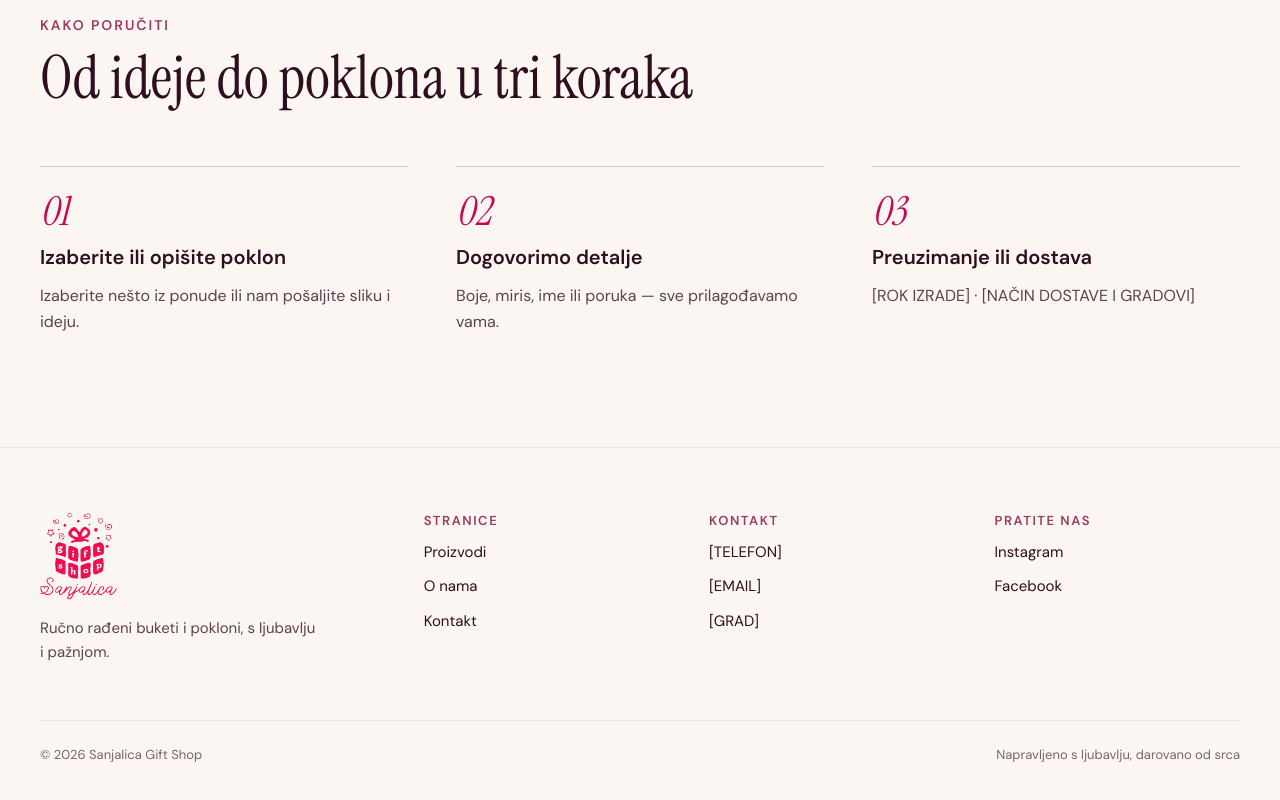
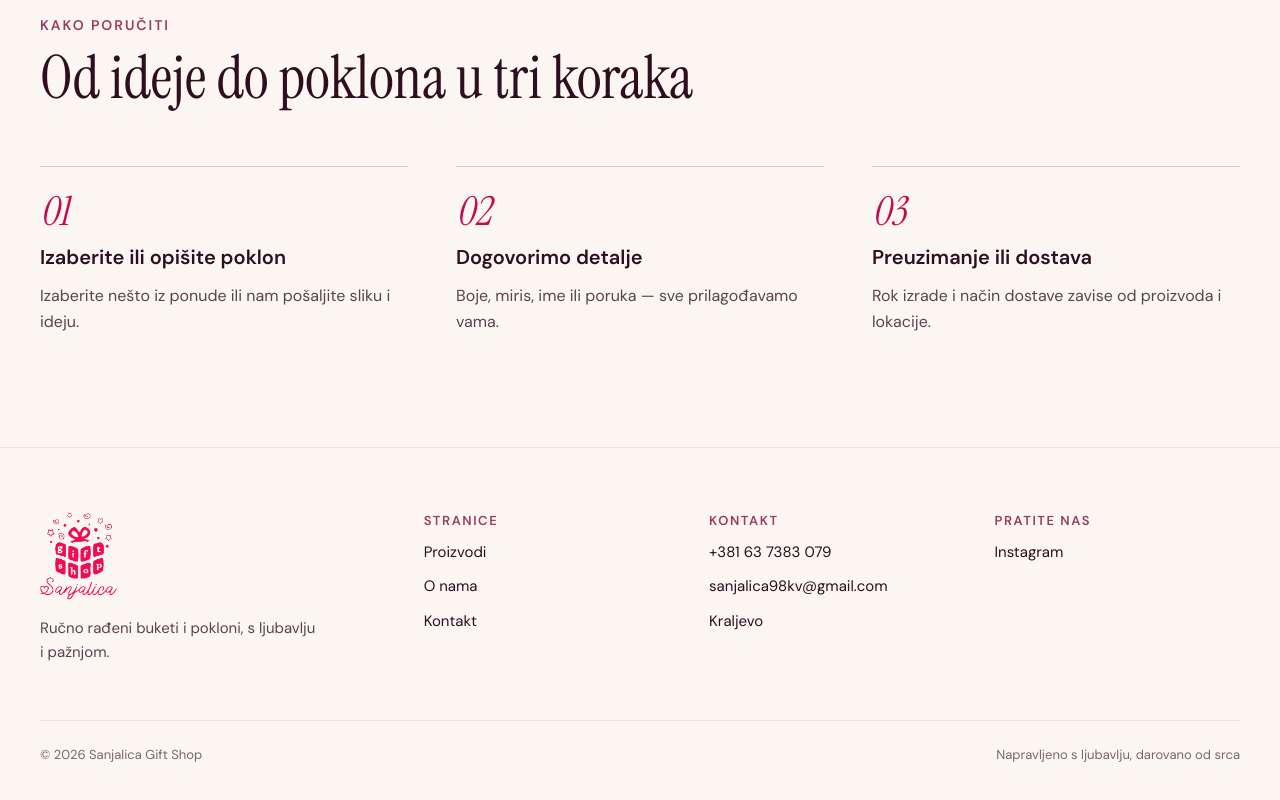
Before and after one commit to kasapinovandrej/SanjalicaWeb, a Next.js app: page /kontakt in a window 1280 px wide. Shown: the part 744-1544 px from the top of the page. Built offline with nearby package versions, Linux system fonts and the light colour scheme.

Commit message:
Commit remaining site updates
Commit remaining footer, order instructions, site data, and package changes.

```diff
--- a/components/Footer.tsx
+++ b/components/Footer.tsx
@@ -36,7 +36,10 @@ export default function Footer() {
 
           <div className="flex flex-col gap-2.5 lg:gap-3">
             <span className={headingClass}>Kontakt</span>
-            <a href={`tel:${site.phone.replace(/\s/g, "")}`} className={linkClass}>
+            <a
+              href={`tel:${site.phone.replace(/\s/g, "")}`}
+              className={linkClass}
+            >
               {site.phone}
             </a>
             <a href={`mailto:${site.email}`} className={linkClass}>
@@ -47,17 +50,24 @@ export default function Footer() {
 
           <div className="flex flex-col gap-2.5 lg:gap-3">
             <span className={headingClass}>Pratite nas</span>
-            <a href={site.instagram} className={linkClass} target="_blank" rel="noopener noreferrer">
+            <a
+              href={site.instagram}
+              className={linkClass}
+              target="_blank"
+              rel="noopener noreferrer"
+            >
               Instagram
             </a>
-            <a href={site.facebook} className={linkClass} target="_blank" rel="noopener noreferrer">
+            {/* <a href={site.facebook} className={linkClass} target="_blank" rel="noopener noreferrer">
               Facebook
-            </a>
+            </a> */}
           </div>
         </div>
 
         <div className="flex justify-between border-t border-line pt-5 text-[13px] text-muted lg:pt-6">
-          <span>© {new Date().getFullYear()} {site.name}</span>
+          <span>
+            © {new Date().getFullYear()} {site.name}
+          </span>
           <span className="hidden lg:inline">
             Napravljeno s ljubavlju, darovano od srca
           </span>
--- a/components/HowToOrder.tsx
+++ b/components/HowToOrder.tsx
@@ -13,7 +13,8 @@ const steps = [
   },
   {
     title: "Preuzimanje ili dostava",
-    text: site.delivery,
+    // text: site.delivery,
+    text: "Rok izrade i način dostave zavise od proizvoda i lokacije.",
   },
 ];
 
--- a/lib/site.ts
+++ b/lib/site.ts
@@ -2,11 +2,11 @@
 export const site = {
   name: "Sanjalica Gift Shop",
   tagline: "Ručno rađeni buketi i pokloni",
-  phone: "[TELEFON]", // npr. "+381 60 123 4567"
-  email: "[EMAIL]", // npr. "kontakt@sanjalica.rs"
-  city: "[GRAD]",
-  instagram: "#", // pun link do Instagram profila
-  facebook: "#", // pun link do Facebook stranice
+  phone: "+381 63 7383 079", // npr. "+381 60 123 4567"
+  email: "sanjalica98kv@gmail.com", // npr. "kontakt@sanjalica.rs"
+  city: "Kraljevo",
+  instagram: "https://www.instagram.com/sanjalica_giftshop/", // pun link do Instagram profila
+  // facebook: "https://www.facebook.com/sanjalicaGiftShop", // pun link do Facebook stranice
   delivery: "[ROK IZRADE] · [NAČIN DOSTAVE I GRADOVI]",
 };
 
--- a/package.json
+++ b/package.json
@@ -10,7 +10,7 @@
   },
   "dependencies": {
     "lucide-react": "^1.9.0",
-    "next": "16.2.4",
+    "next": "16.3.6",
     "react": "19.2.4",
     "react-dom": "19.2.4"
   },
@@ -20,7 +20,7 @@
     "@types/react": "^19",
     "@types/react-dom": "^19",
     "eslint": "^9",
-    "eslint-config-next": "16.2.4",
+    "eslint-config-next": "16.3.6",
     "tailwindcss": "^4",
     "typescript": "^5"
   }
```
Also changed, not shown: 1 other file (tests, documents, lock files or other folders).
